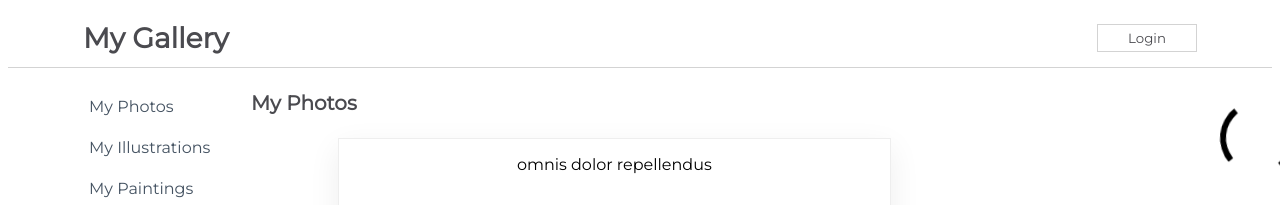
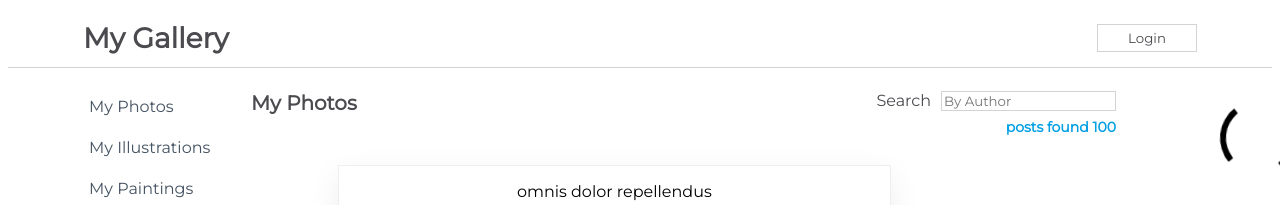
Before and after one commit to kelseyjaneadams/functional-components-challenge, a React (Create React App) app in the folder my-app/: page / in a window 1280 px wide. Shown: the top 205 px of the page. Built offline with nearby package versions, Linux system fonts and the light colour scheme.

Commit message:
Add react search feature

```diff
--- a/my-app/src/components/Content.js
+++ b/my-app/src/components/Content.js
@@ -8,16 +8,29 @@
     constructor(props) {
         super(props)
         this.state = {
-            isLoaded: false
+            isLoaded: false,
+            posts: [],
         }
     }
 
     componentDidMount() {
-        setTimeout (() =>{
+        setTimeout(()=>{
             this.setState({
                 isLoaded: true,
+                posts: savedPosts,
             })
         }, 2000)
+    }
+
+    handleChange = (e) => {
+        const name = e.target.value.toLowerCase();
+        const filteredPosts = savedPosts.filter((post)=>{
+            return post.name.toLowerCase().includes(name);
+        })
+
+        this.setState({
+            posts: filteredPosts
+        })
     }
 
     render() {
@@ -26,31 +39,24 @@
 
                 <div className={css.TitleBar}>
                     <h1>My Photos</h1>
+                    <form>
+                        <label htmlFor='searchinput'>Search</label>
+                        <input
+                        type='search'
+                        id='searchinput'
+                        placeholder='By Author'
+                        onChange={(e) => this.handleChange(e)}
+                        />
+                        <h4>posts found {this.state.posts.length}</h4>
+                    </form>
                 </div>
 
                 <div className={css.SearchResults}>
-
-                    {/* Part 1: Creating the map function */}
-
-                        {/* {
-                    savedPosts.map((post)=>{
-                            return <div className={css.SearchItem} key={post.title}>
-                                <p>{post.title}</p>
-                                <p>{post.name}</p>
-                                <img src={post.image} alt="random"/>
-                                <p>{post.description}</p>
-                                </div>
-                        })
-                    } */}
-
-
-                    {/* Part 2: Creating a child component */}
                     {
                         this.state.isLoaded ?
-                        <PostItem savedPosts={savedPosts} />
+                        <PostItem savedPosts={this.state.posts} />
                         : <Loader />
                     }
-
                 </div>
             </div>
         )
```
